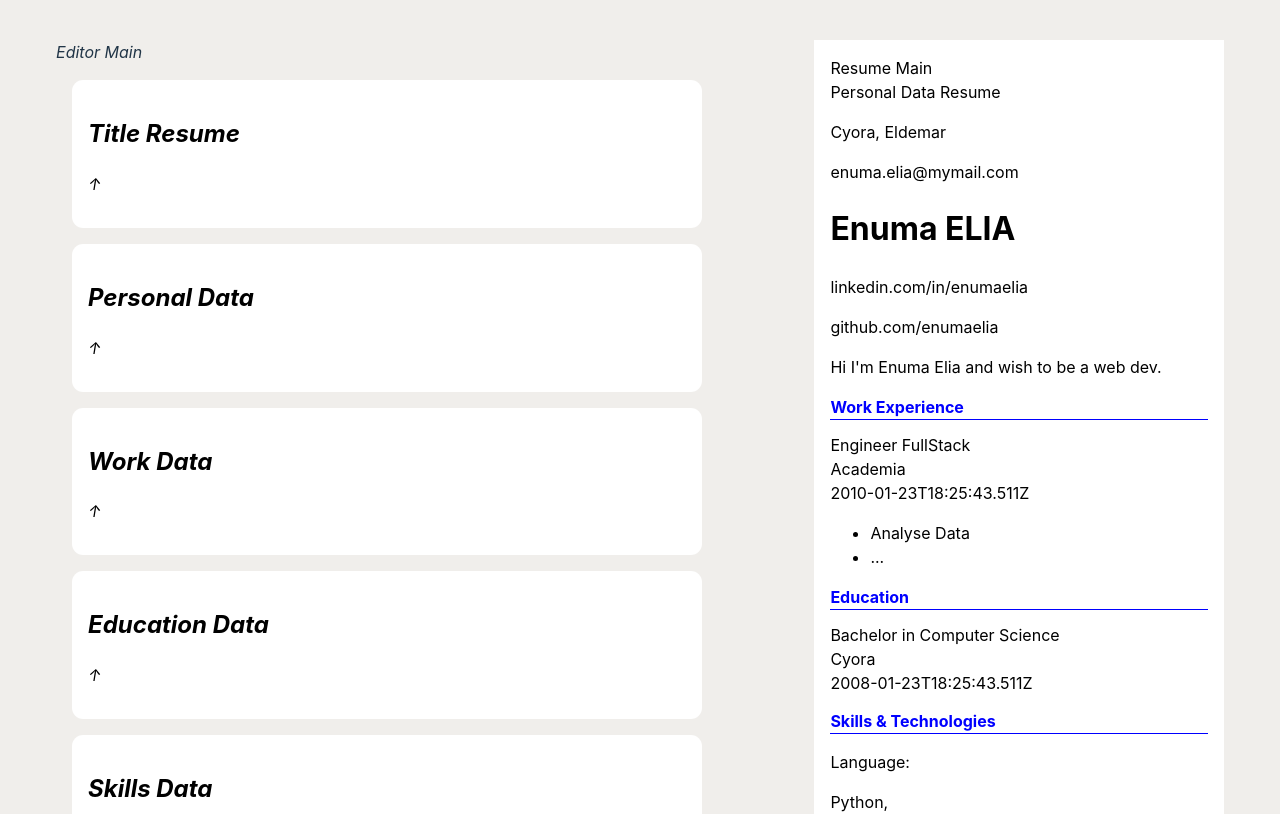
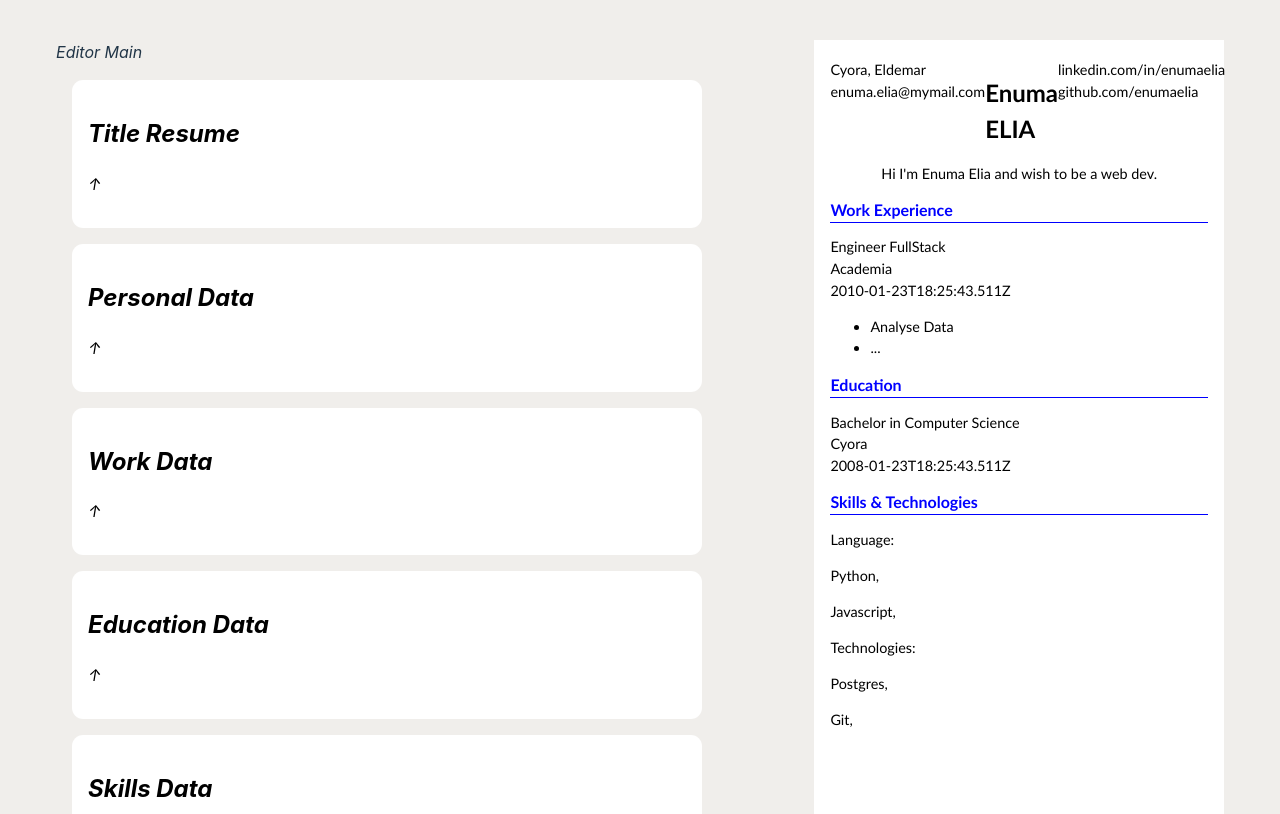
Before and after one commit to EnumaOub/CV-Creation-App, a React (Vite) app: page / in a window 1280 px wide. Shown: the top 814 px of the page. Built offline with nearby package versions, Linux system fonts and the light colour scheme.

Commit message:
Style Header with personal info of resume display part

```diff
--- /dev/null
+++ b/src/components/resume/Header.css
@@ -0,0 +1,22 @@
+#personal-resume{
+    display: flex;
+    flex-direction: column;
+    margin-top: .2rem;
+}
+
+#personal-resume .main{
+    display: flex;
+    justify-content: space-between;
+}
+
+#personal-resume h1{
+    font-size: 1.5rem;
+}
+
+#personal-resume  p{
+    margin: 0;
+}
+
+#personal-resume #summary{
+    text-align: center;
+}
--- a/src/components/resume/Header.jsx
+++ b/src/components/resume/Header.jsx
@@ -1,7 +1,6 @@
 import PropTypes from 'prop-types'
 
 export default function Header({info}){
-    console.log("Header")
     return (
         <>
             <div className="header main">
--- a/src/components/resume/ShowWorkEduc.jsx
+++ b/src/components/resume/ShowWorkEduc.jsx
@@ -1,7 +1,6 @@
 import PropTypes from 'prop-types'
 
 export default function ShowWorkEduc({ arrData }){
-    console.log("ShowWorkEduc")
     return (
         <>
             {arrData.length > 0 ? (
--- a/src/components/resume/Skills.jsx
+++ b/src/components/resume/Skills.jsx
@@ -1,7 +1,6 @@
 import PropTypes from 'prop-types'
 
 export default function Skills({ info }){
-    console.log("Skills")
     return (
         <>
             {info.language.length > 0 ? (
--- a/src/components/resume/resumeMain.css
+++ b/src/components/resume/resumeMain.css
@@ -3,7 +3,8 @@
     color: black;
     margin: 2rem 3rem;
     padding: 1rem;
-    min-height: 100%;
+    font-family: "Calibri", sans-serif;
+    font-size: 0.9rem;
 }
 
 #resume-main h2 {
--- a/src/components/resume/resumeMain.jsx
+++ b/src/components/resume/resumeMain.jsx
@@ -1,17 +1,14 @@
 import PropTypes from 'prop-types'
 import './resumeMain.css'
+import './Header.css'
 import Header from './Header'
 import ShowWorkEduc from './ShowWorkEduc'
 import Skills from './Skills'
 
 export default function Resume({ data })  {
-    console.log("Resume")
-    console.log(data)
     return (
         <div id="resume-main">
-            Resume Main
             <div id="personal-resume" className="resume">
-                Personal Data Resume
                 <Header
                 info={data.info}
                 >
```
